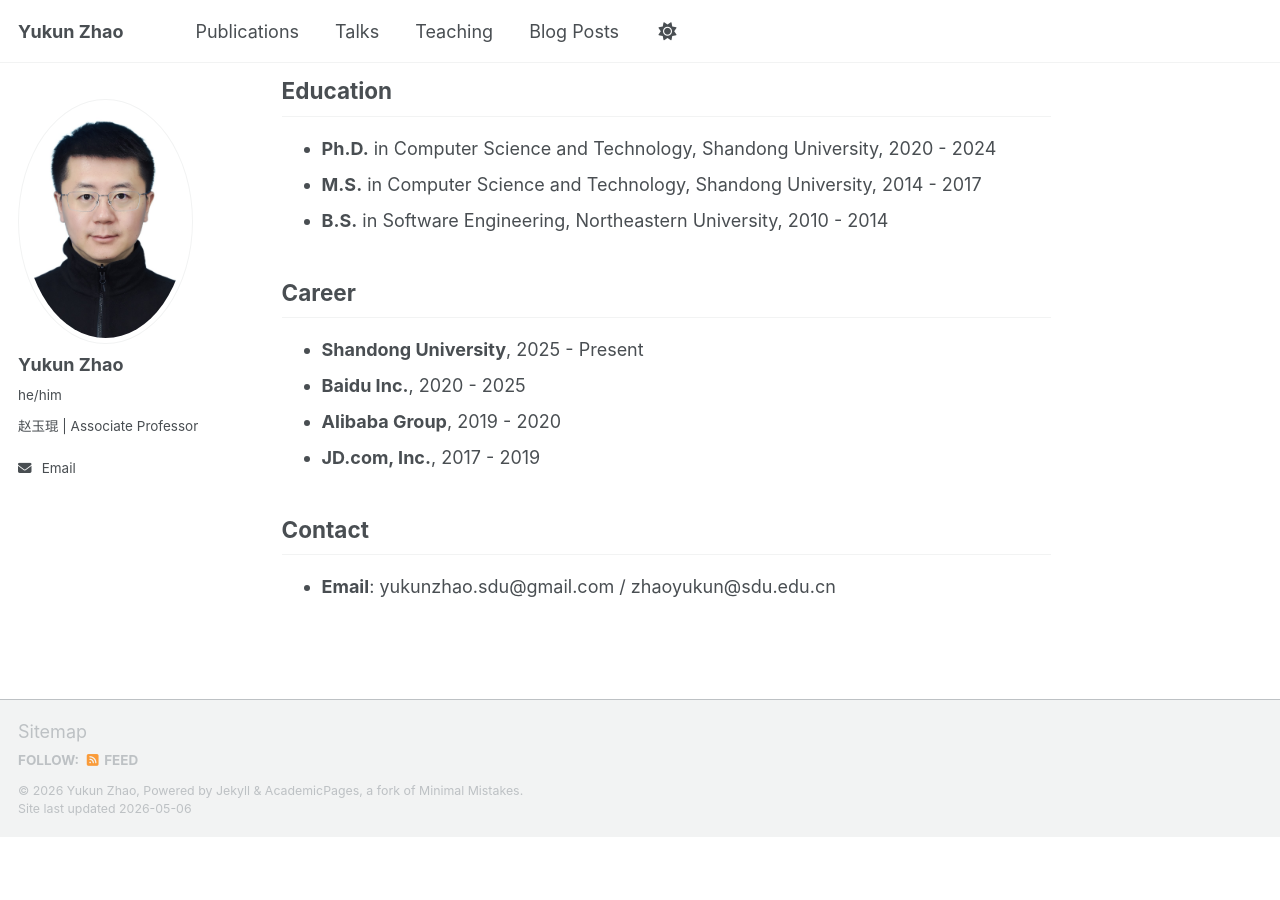
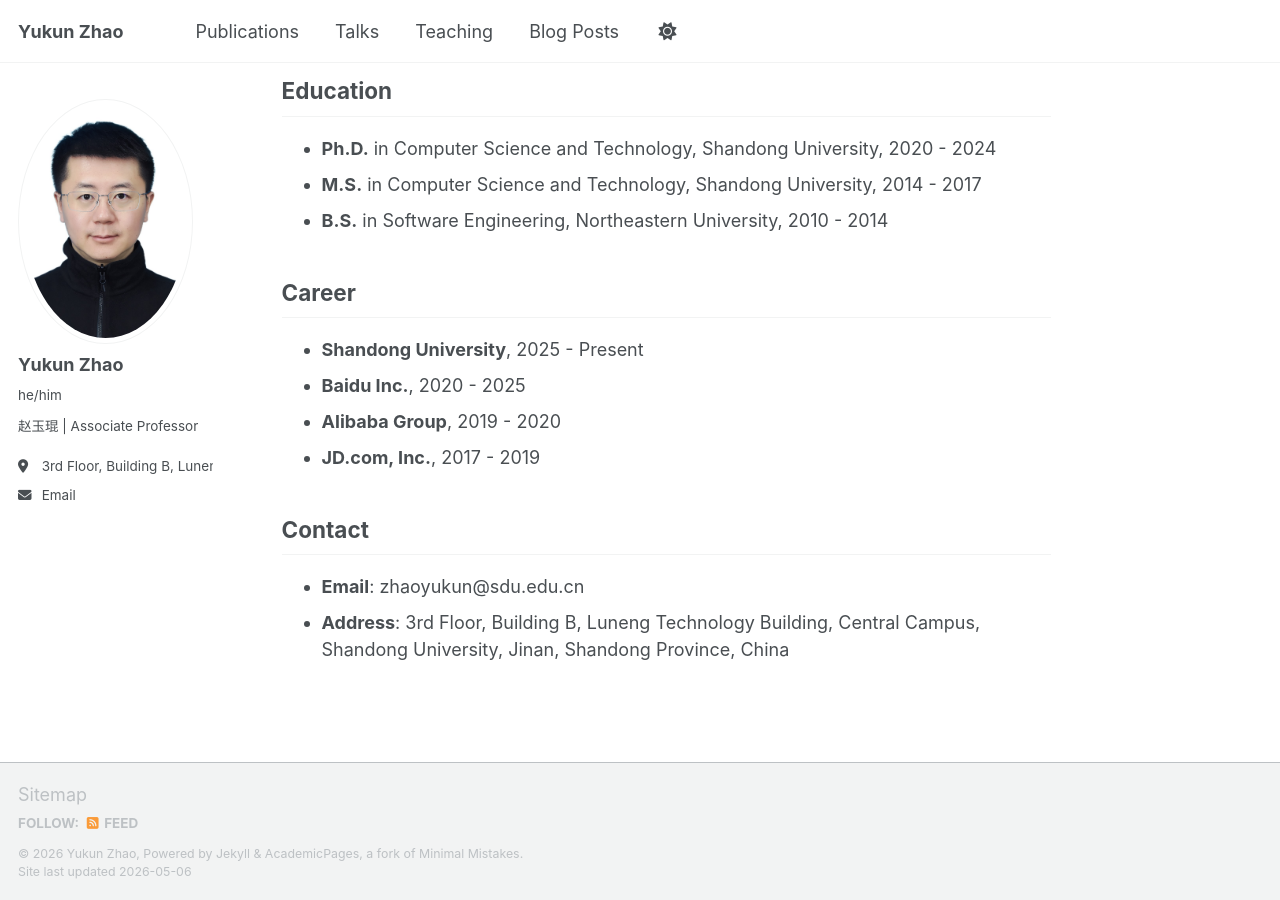
Before and after one commit to yukunZhao/yukunzhao.github.io, a Jekyll site: the page built from _pages/about.md, in a window 1280 px wide and 900 px high, scrolled down 2256 px. Built offline with Jekyll 4.4.1, drawn with Linux system fonts in a browser that asks for light colours; a script bundle is joined from its source files by our own code; library files that are not in the unit come from our copies; before the commit the page ends 3093 px from its top, so only the background shows below that.

Commit message:
Add contact address to sidebar and update email to official SDU email

```diff
--- a/_config.yml
+++ b/_config.yml
@@ -27,10 +27,10 @@ author:
   name             : "Yukun Zhao"
   pronouns         : "he/him"
   bio              : "赵玉琨 | Associate Professor"
-  location         : # "City, Country"
+  location         : "3rd Floor, Building B, Luneng Technology Building, Central Campus, Shandong University, Jinan, Shandong Province, China"
   employer         : # "University"
   uri              : # URL
-  email            : "yukunzhao.sdu@gmail.com"
+  email            : "zhaoyukun@sdu.edu.cn"
 
   # Academic websites
   academia         : # URL
--- a/_pages/about.md
+++ b/_pages/about.md
@@ -78,4 +78,5 @@ Shangsong Liang, Zhaochun Ren, **Yukun Zhao**, Jun Ma, Emine Yilmaz, Maarten De
 
 ## Contact
 
-- **Email**: yukunzhao.sdu@gmail.com / zhaoyukun@sdu.edu.cn
+- **Email**: zhaoyukun@sdu.edu.cn
+- **Address**: 3rd Floor, Building B, Luneng Technology Building, Central Campus, Shandong University, Jinan, Shandong Province, China
```
